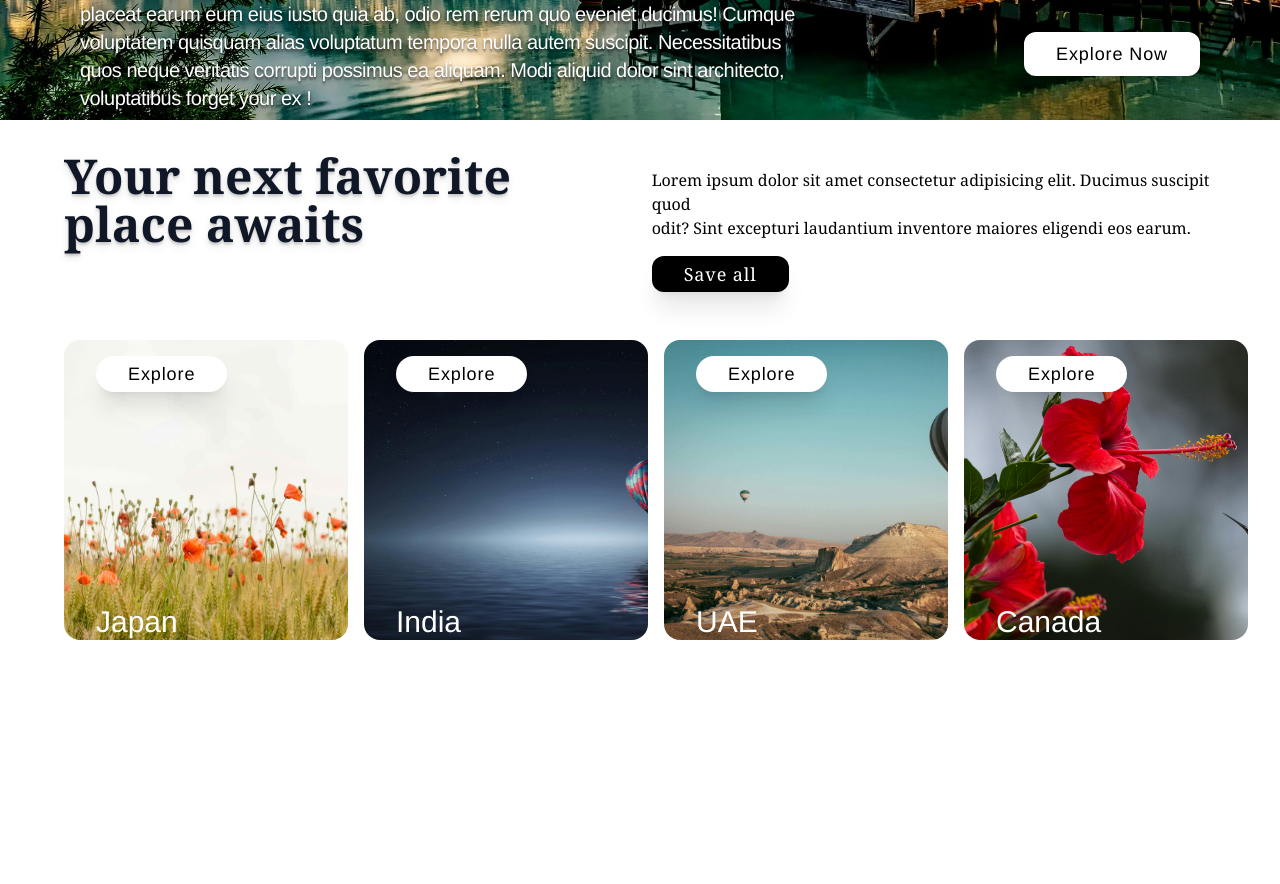
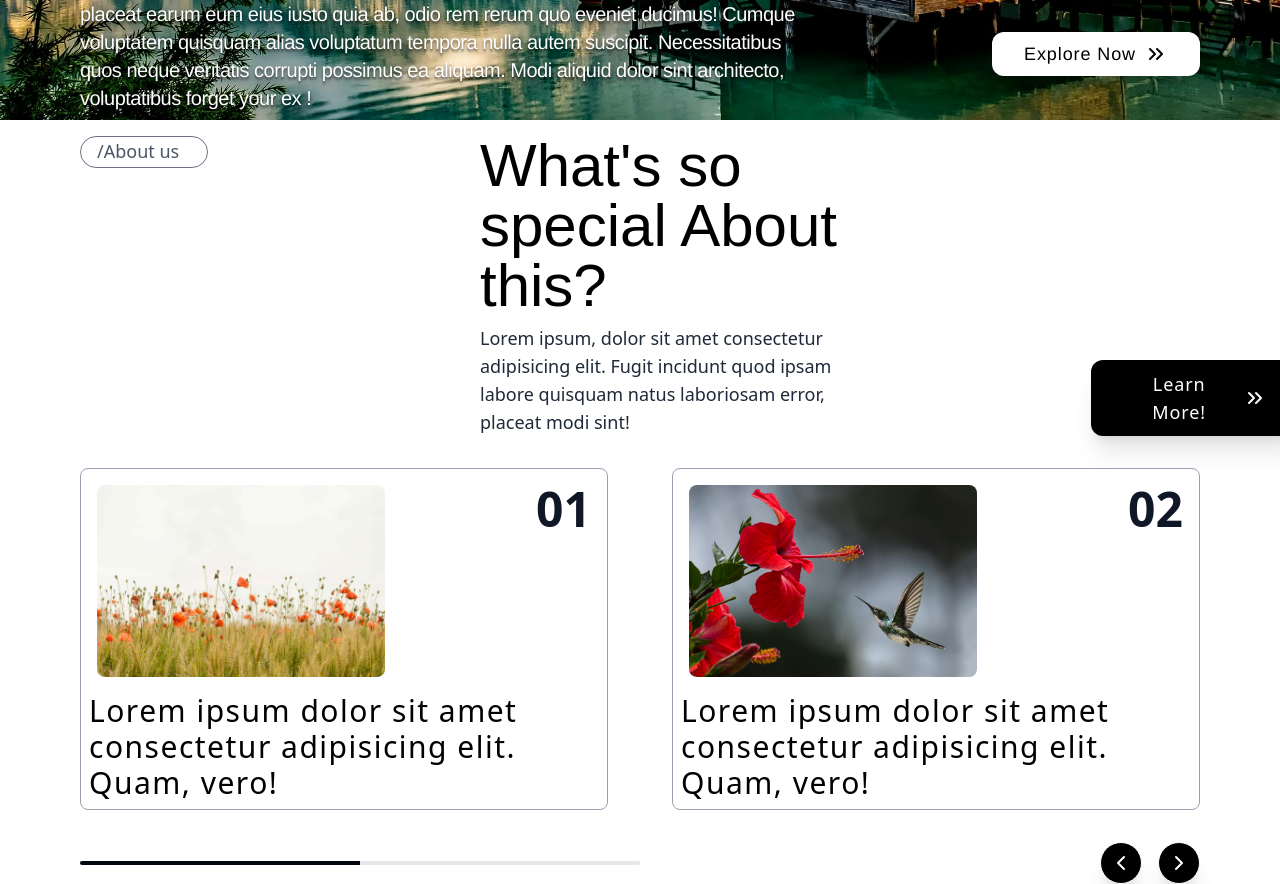
Before and after one commit to vikassax1610/NatureNest, a React (Vite) app: page / in a window 1280 px wide. Shown: the part 600-1484 px from the top of the page. Before the commit the page ends 1240 px from the top, so only its background shows below. Built offline with nearby package versions, Linux system fonts and the light colour scheme.

Commit message:
`feat: updated Home page with new content and layout`

```diff
--- a/package.json
+++ b/package.json
@@ -11,6 +11,7 @@
   },
   "dependencies": {
     "@tailwindcss/vite": "^4.1.2",
+    "lucide-react": "^0.487.0",
     "react": "^19.0.0",
     "react-dom": "^19.0.0",
     "tailwindcss": "^4.1.2"
--- /dev/null
+++ b/src/components/ProgressBar.jsx
@@ -0,0 +1,10 @@
+export default function ProgressBar({ value }) {
+  return (
+    <div className="w-full bg-gray-200 rounded-full h-1 overflow-hidden">
+      <div
+        className="bg-gray-950 h-full transition-all duration-300 ease-in-out"
+        style={{ width: `${value}%` }}
+      />
+    </div>
+  );
+}
--- a/src/pages/Home.jsx
+++ b/src/pages/Home.jsx
@@ -1,6 +1,10 @@
 import React, { useState } from "react";
 import menu from "/icons/menu.svg";
 import x from "/icons/x.svg";
+import p1 from "/gallery/p1.jpg";
+import p2 from "/gallery/p2.jpg";
+import ProgressBar from "../components/ProgressBar";
+import { ChevronRight, ChevronLeft, ChevronsLeft } from "lucide-react";
 function Home() {
   const [open, setOpen] = useState(false);
   const navItems = ["Classes", "Journey", "Club", "About", "Contact"];
@@ -68,13 +72,82 @@ function Home() {
             </p>
           </div>
           <div className="">
-            <button className=" shadow-xl md:mt-[10rem] mt-[2rem] text-lg bg-white text-black px-8 py-2 rounded-xl tracking-wider hover:bg-black hover:text-white transition duration-300 ease-in-out">
+            <button className="flex items-center gap-2 shadow-xl md:mt-[10rem] mt-[2rem] text-lg bg-white text-black px-8 py-2 rounded-xl tracking-wider hover:bg-black hover:text-white transition duration-300 ease-in-out">
               Explore Now
+              <span className="rotate-180 ">
+                <ChevronsLeft />
+              </span>
             </button>
           </div>
         </div>
       </div>
-      <div className="flex md:items-start md:flex-row  pl-1 pr-1 flex-col  w-full md:justify-between md:pl-16 md:pr-8 mt-4 md:mt-8 font-serif">
+      <div className="w-full grid md:grid-flow-col md:grid-cols-3  grid-flow-row grid-row-3 gap-4 px-4 pt-4 md:pl-20">
+        <h1 className="w-32 h-8 text-lg border text-gray-600 border-gray-500 rounded-2xl px-4">
+          /About us
+        </h1>
+        <div className="">
+          <h1 className="md:text-6xl text-xl font-helveticaBold">
+            What's so special About this?
+          </h1>
+          <p className="md:text-lg mt-2 text-gray-800">
+            Lorem ipsum, dolor sit amet consectetur adipisicing elit. Fugit
+            incidunt quod ipsam labore quisquam natus laboriosam error, placeat
+            modi sint!
+          </p>
+        </div>
+        <button className="w-52 flex items-center gap-2 md:ml-[13.2rem] shadow-xl md:mt-[14rem] text-lg hover:bg-white hover:text-black px-8 py-2 md:py-0 rounded-xl tracking-wider bg-black text-white transition duration-300 ease-in-out">
+          Learn More!{" "}
+          <span className="rotate-180 ">
+            <ChevronsLeft />
+          </span>
+        </button>
+      </div>
+      <div className="md:px-20 px-4 w-full md:mt-8 mt-4 flex md:flex-row flex-col gap-4 md:gap-16">
+        <div className="border border-gray-400 w-full md:w-1/2 rounded-lg ">
+          <div className=" flex items-start md:flex-row flex-col-reverse   justify-between px-4 pt-4">
+            <img
+              src={p1}
+              alt=""
+              className="md:w-[18rem] md:h-[12rem] rounded-lg"
+            />
+            <h1 className="text-5xl text-gray-900  font-bold font-sans pb-4 md:pb-0">
+              01
+            </h1>
+          </div>
+          <p className="mt-4 text-3xl tracking-wider font-sans pb-2 px-2">
+            Lorem ipsum dolor sit amet consectetur adipisicing elit. Quam, vero!
+          </p>
+        </div>
+        <div className="border border-gray-400 w-full md:w-1/2 rounded-lg ">
+          <div className=" flex items-start md:flex-row flex-col-reverse   justify-between px-4 pt-4">
+            <img
+              src={p2}
+              alt=""
+              className="md:w-[18rem] md:h-[12rem] rounded-lg"
+            />
+            <h1 className="text-5xl text-gray-900  font-bold font-sans pb-4 md:pb-0">
+              02
+            </h1>
+          </div>
+          <p className="mt-4 text-3xl tracking-wider font-sans pb-2 px-2">
+            Lorem ipsum dolor sit amet consectetur adipisicing elit. Quam, vero!
+          </p>
+        </div>
+      </div>
+      <div className="w-full px-20 pt-8 md:flex  hidden md:block items-center justify-between">
+        <div className="w-1/2">
+          <ProgressBar value={50} />
+        </div>
+        <div className="flex items-center gap-4">
+          <button className="focus:bg-white focus:text-black border shadow-xl rounded-full p-2 tracking-wider bg-black text-white transition duration-300 ease-in-out">
+            <ChevronLeft />
+          </button>
+          <button className="focus:bg-white focus:text-black border shadow-xl rounded-full p-2 tracking-wider bg-black text-white transition duration-300 ease-in-out">
+            <ChevronRight />
+          </button>
+        </div>
+      </div>
+      {/* <div className="flex md:items-start md:flex-row  pl-1 pr-1 flex-col  w-full md:justify-between md:pl-16 md:pr-8 mt-4 md:mt-8 font-serif">
         <h1 className="text-5xl w-1/2 hidden md:block  text-gray-900 text-shadow-lg font-bold">
           Your next favorite <br />
           place awaits
@@ -93,8 +166,11 @@ function Home() {
             suscipit quod odit? Sint excepturi laudantium inventore maiores
             eligendi eos earum.
           </p>
-          <button className="mt-4 shadow-xl text-lg bg-black text-white px-8 py-1 rounded-xl tracking-wider hover:bg-white hover:text-black hover:border transition duration-300 ease-in-out">
-            Save all
+          <button className="mt-4 flex items-center gap-2 shadow-xl text-lg bg-black text-white px-8 py-1 rounded-xl tracking-wider hover:bg-white hover:text-black hover:border transition duration-300 ease-in-out">
+            See all
+            <span className="rotate-180 ">
+            <ChevronsLeft  />
+          </span>
           </button>
         </div>
       </div>
@@ -123,7 +199,7 @@ function Home() {
           </button>
           <h1 className="text-3xl text-semibold text-white">Canada</h1>
         </div>
-      </div>
+      </div> */}
     </>
   );
 }
```
Also changed, not shown: 1 other file (tests, documents, lock files or other folders).
